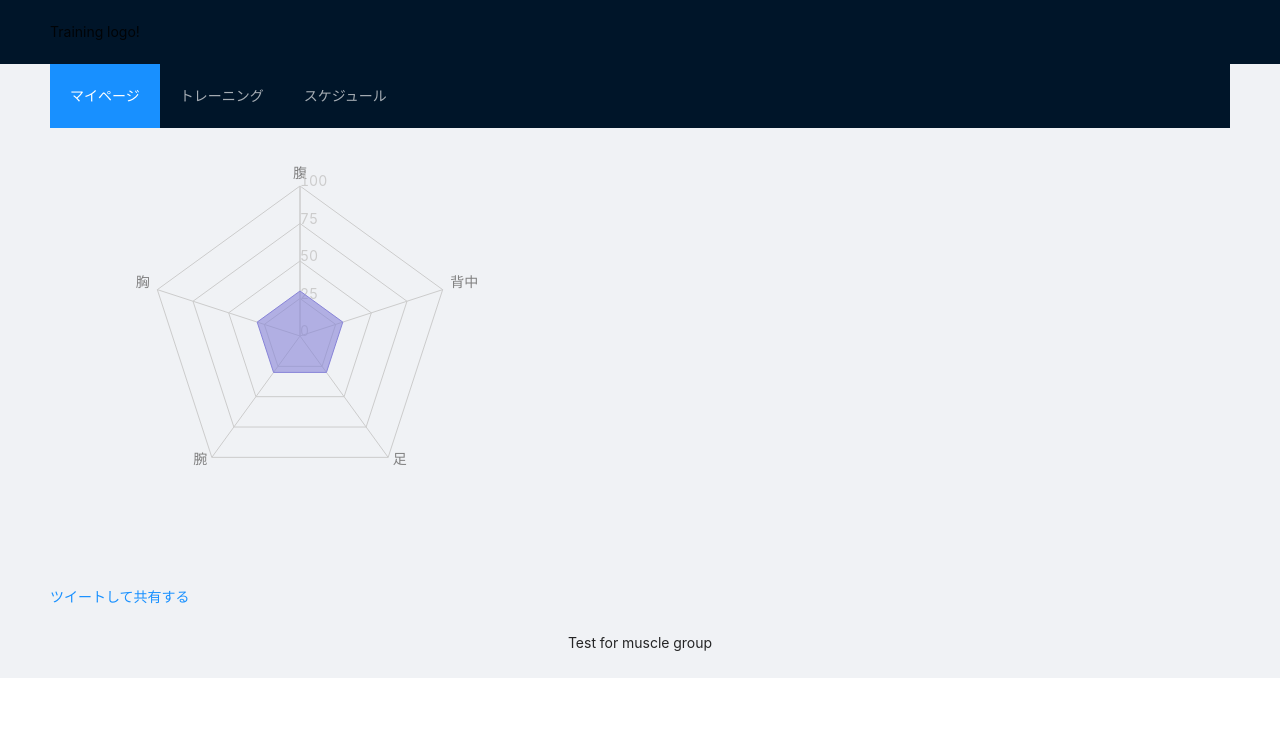
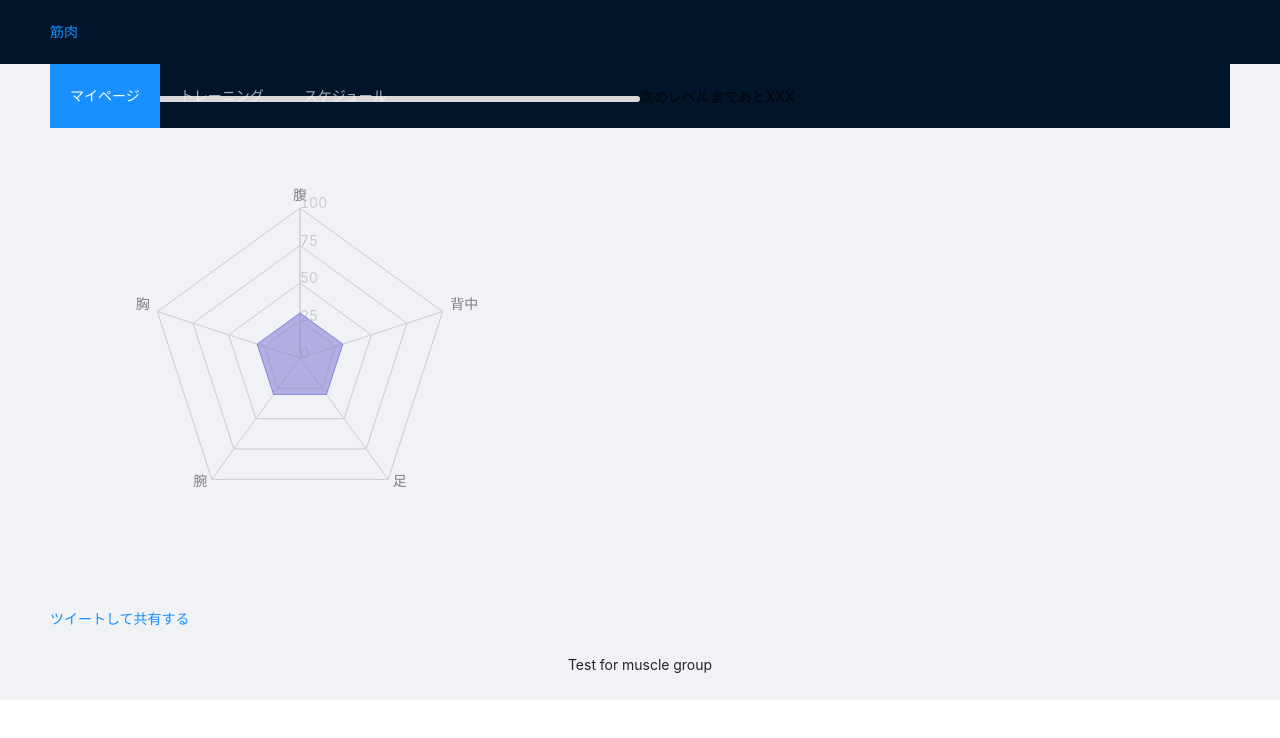
Before and after one commit to yamayamaKo/muscle, a Next.js app: page / in a window 1280 px wide. Shown: the top 738 px of the page. Built offline with nearby package versions, Linux system fonts and the light colour scheme.

Commit message:
プログレスバーやレーダーチャートを実装

```diff
--- a/components/PageLayout.js
+++ b/components/PageLayout.js
@@ -13,7 +13,9 @@ export default function PageLayout(props) {
     return(
     <Layout className="layout">
         <Header>
-            <div className="logo" >Training logo!</div>
+            <Link href="/">
+                <a><div className="logo" >筋肉</div></a>
+            </Link>
             <Menu theme="dark" mode="horizontal" defaultSelectedKeys={[props.pageNum]}>
                 {new Array(3).fill(null).map((_, index) => {
                 const key = index + 1;
--- a/package.json
+++ b/package.json
@@ -17,6 +17,7 @@
     "@tensorflow/tfjs-backend-webgl": "^3.7.0",
     "antd": "^4.16.6",
     "next": "11.0.1",
+    "rc-progress": "^3.1.4",
     "react": "17.0.2",
     "react-dom": "17.0.2",
     "recharts": "^2.0.9",
--- a/pages/index.js
+++ b/pages/index.js
@@ -3,6 +3,7 @@ import ReactDOM from 'react-dom';
 import 'antd/dist/antd.css';
 import PageLayout from '../components/PageLayout'
 import MuscleChart from '../components/MuscleChart';
+import { Line } from 'rc-progress'
 
 export default function Index() {
     const data = [
@@ -15,8 +16,10 @@ export default function Index() {
 
     return (
         <PageLayout pageNum='1'>
-            マイページ
+            〇〇のマイページ<br/>
             {/* TODO:ここで、ユーザの筋肉情報に基づいて表示する画像を変えたい */}
+            <Line percent='10' strokeWidth='1' width='50%' strokeColor='blue'/>
+            次のレベルまであとXXX
             <MuscleChart data={data}/>
             <a href="https://twitter.com/share?ref_src=twsrc%5Etfw" class="twitter-share-button" data-show-count="false">ツイートして共有する</a>
         </PageLayout>
```
Also changed, not shown: 1 other file (tests, documents, lock files or other folders).
